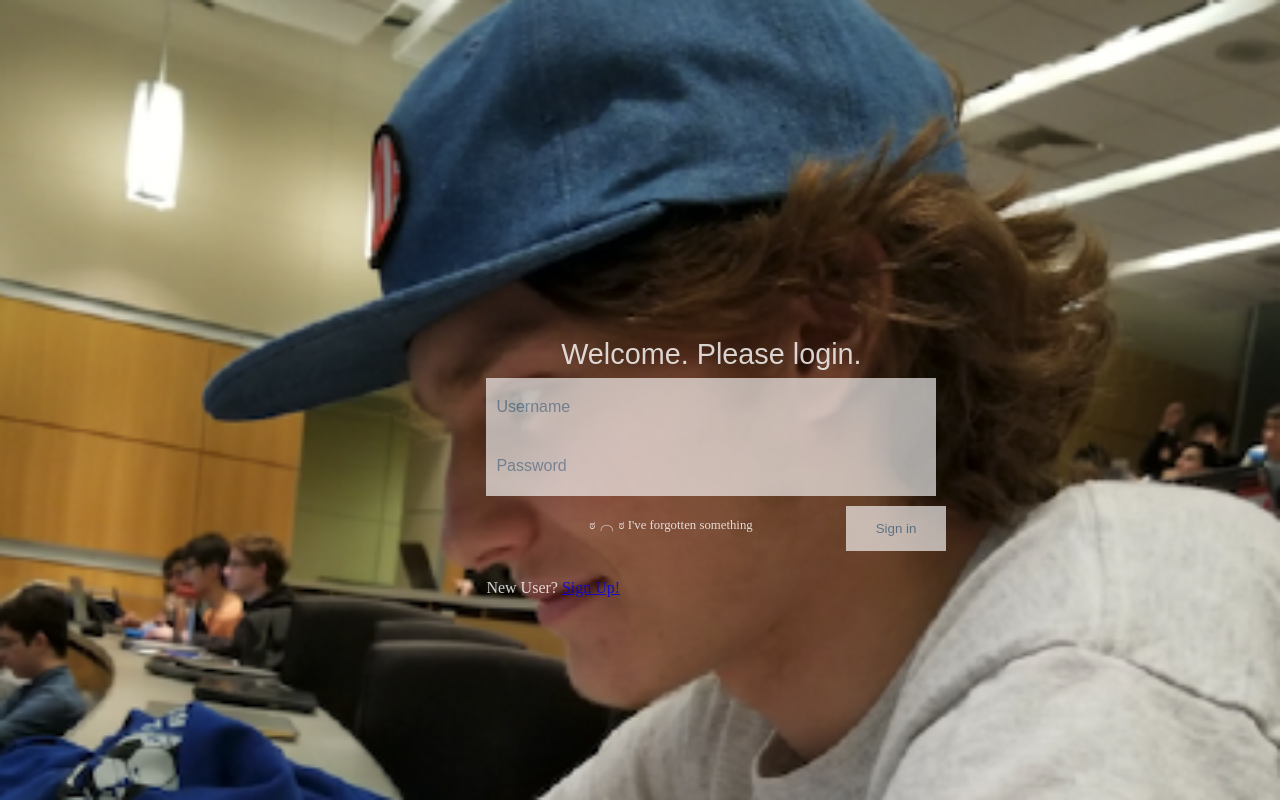
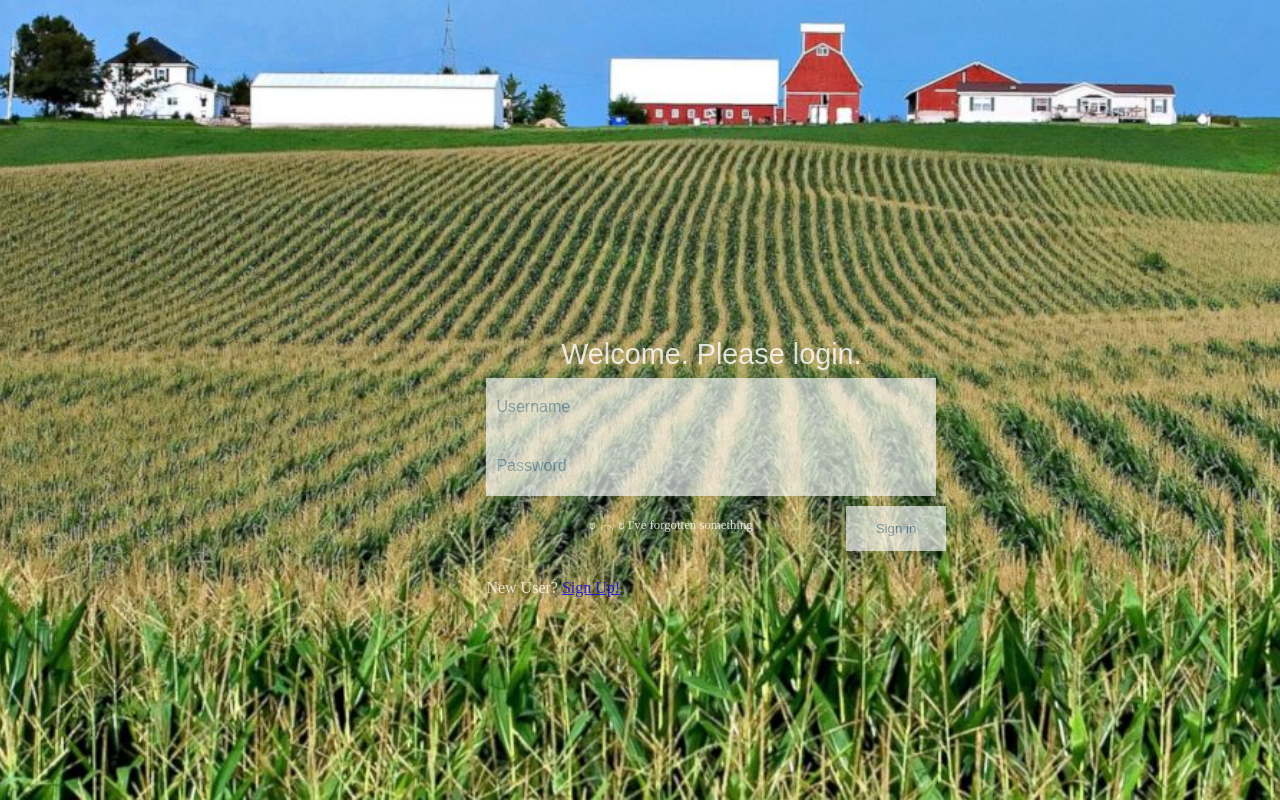
Before and after one commit to apa-123/memes, a Flask app: page /login in a window 1280 px wide. Run offline with Flask 2, Linux system fonts and the light colour scheme; some libraries are stand-ins or nearby versions.

Commit message:
Update loginPage.html

```diff
--- a/templates/loginPage.html
+++ b/templates/loginPage.html
@@ -2,7 +2,7 @@
 <style type="text/css">
 body {
     position: fixed;
-    background-image: url("/static/content/asdf.png");
+    background-image: url("/static/content/back.jpg");
     background-position: center center;
     background-repeat: no-repeat;
     background-size: cover;
```
